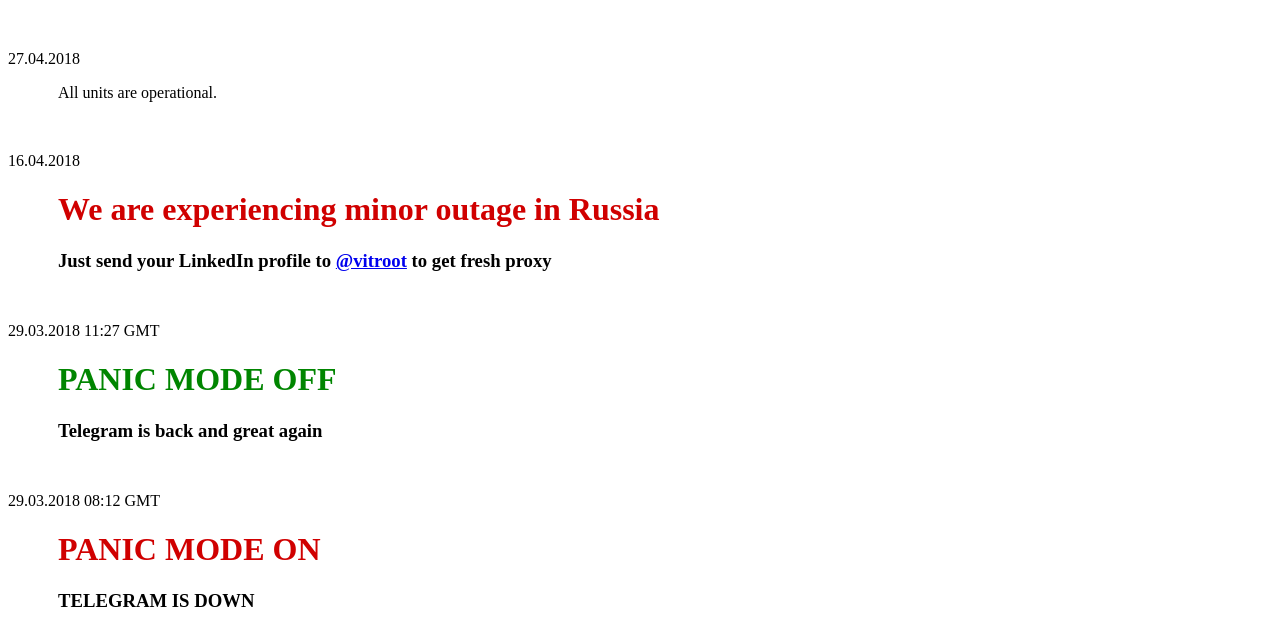
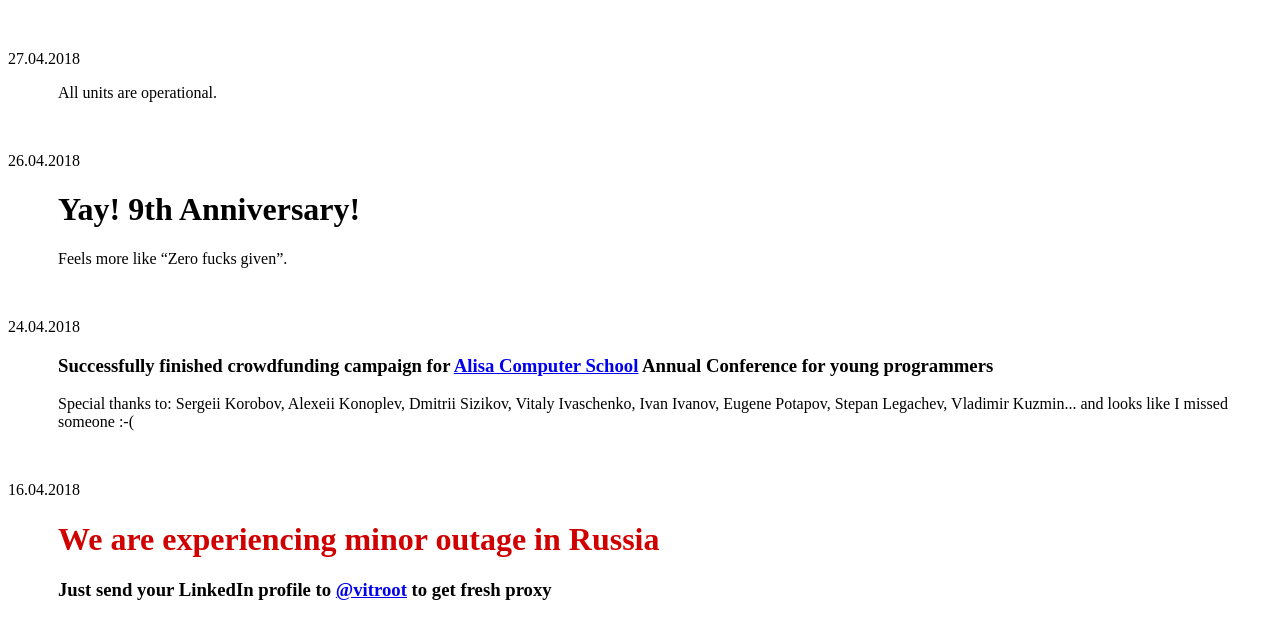
Before and after one commit to irkfap/irkfap.com, a PHP site: page /status in a window 1280 px wide. Shown: the top 627 px of the page. Run offline with PHP 8.4, Linux system fonts and the light colour scheme; some libraries are stand-ins or nearby versions.

Commit message:
updated status

```diff
--- a/src/status.php
+++ b/src/status.php
@@ -9,6 +9,25 @@
     <dt><?php date_default_timezone_set('Europe/London'); echo date('d.m.Y'); ?></dt>
     <dd>
         <p>All units are operational.</p>
+    </dd>
+
+
+
+    <dt>26.04.2018</dt>
+    <dd>
+        <h1>Yay! 9th Anniversary!</h1>
+        <p>Feels more like “Zero fucks given”.</p>
+    <dd>
+
+
+    <dt>24.04.2018</dt>
+    <dd>
+        <h3>Successfully finished crowdfunding campaign for <a href="http://alisa.aleus.ru/?page_id=182" rel="nofollow">Alisa Computer School</a> Annual Conference for young programmers</h3>
+        <p>Special thanks to:
+            Sergeii Korobov, Alexeii Konoplev, Dmitrii Sizikov,
+            Vitaly Ivaschenko, Ivan Ivanov, Eugene Potapov,
+            Stepan Legachev, Vladimir Kuzmin... and looks like I missed someone :-(
+        </p>
     </dd>
 
 
@@ -31,7 +50,14 @@
         <h1 class="red">PANIC MODE ON</h1>
         <h3>TELEGRAM IS DOWN</h3>
         <p><img src="img/telegram-down.jpg" width="406" height="209" alt="Telegram is DOWN"></p>
-        <blockquote class="twitter-tweet" data-lang="en"><p lang="en" dir="ltr">Power outage at a <a href="https://twitter.com/telegram?ref_src=twsrc%5Etfw">@telegram</a> server cluster causing issues in Europe. Working to fix it from our side, but a lot depends on when the datacenter provider puts the power equipment in order.</p>&mdash; Pavel Durov (@durov) <a href="https://twitter.com/durov/status/979284965178400769?ref_src=twsrc%5Etfw">March 29, 2018</a></blockquote>
+        <blockquote class="twitter-tweet" data-lang="en"><p lang="en" dir="ltr">Power outage at a <a href="https://twitter.com/telegram?ref_src=twsrc%5Etfw" rel="nofollow">@telegram</a> server cluster causing issues in Europe. Working to fix it from our side, but a lot depends on when the datacenter provider puts the power equipment in order.</p>&mdash; Pavel Durov (@durov) <a href="https://twitter.com/durov/status/979284965178400769?ref_src=twsrc%5Etfw" rel="nofollow">March 29, 2018</a></blockquote>
+    </dd>
+
+
+    <dt>22.03.2018</dt>
+    <dd>
+        <h3>Our Lead Social Opinion Statistics Provider have finished collecting Russian Presidential Election exit polls results</h3>
+        <h3><a href="img/irkfap_survey_2018.png">Here</a> and <a href="https://docs.google.com/spreadsheets/d/1gpGkRR0GZn7wVi-3dkK5EDhApb_WCurZi4NQiN-OId4/edit?usp=sharing" rel="nofollow">there</a></h3>
     </dd>
 
 
```
Also changed, not shown: public/img/irkfap_survey_2018.png (added).
